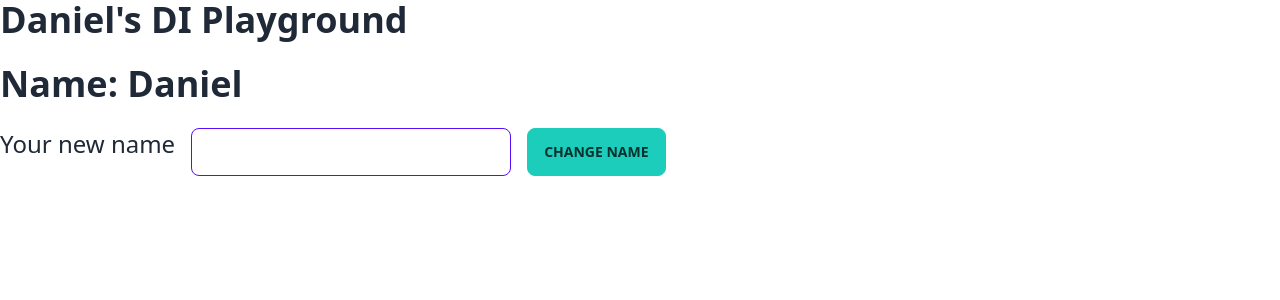
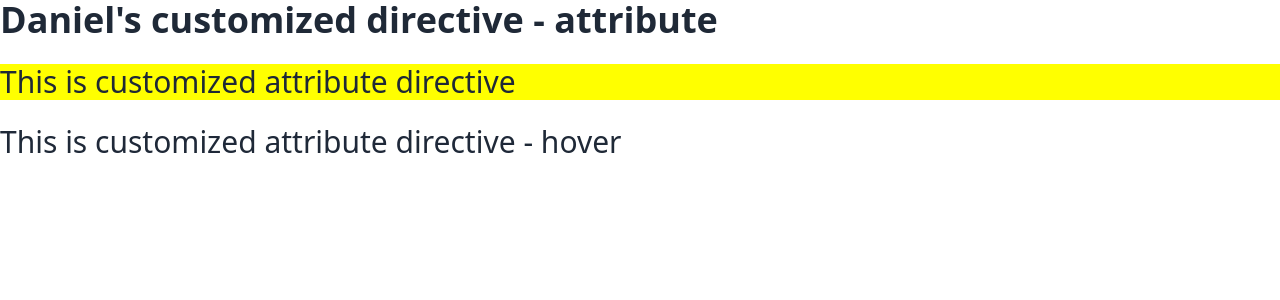
Before and after one commit to zjian107-su/Angular-Akasha1729, an Angular app: page / in a window 1280 px wide. Shown: the top 300 px of the page. Built offline with nearby package versions, Linux system fonts and the light colour scheme.

Commit message:
✨ update: exercise checkpoint - customized attribute directive - hover

```diff
--- a/src/app/app.component.html
+++ b/src/app/app.component.html
@@ -4,7 +4,11 @@
 <br />
 <app-add-to-list></app-add-to-list> -->
 
+<!-- 08/23/2023 -->
 <!-- <app-counter></app-counter> -->
 <!-- <app-counter-auto-increment></app-counter-auto-increment> -->
 <!-- <app-fibonacci></app-fibonacci>-->
-<app-di-playground></app-di-playground>
+<!-- <app-di-playground></app-di-playground> -->
+
+<!-- 08/24/2023 -->
+<app-custom-attribute-directive></app-custom-attribute-directive>
--- a/src/app/app.module.ts
+++ b/src/app/app.module.ts
@@ -11,6 +11,9 @@ import { CounterComponent } from './components/counter/counter.component';
 import { CounterAutoIncrementComponent } from './components/counter-auto-increment/counter-auto-increment.component';
 import { FibonacciComponent } from './components/fibonacci/fibonacci.component';
 import { DiPlaygroundComponent } from './components/di-playground/di-playground.component';
+import { HighlightDirective } from './directives/highlight.directive';
+import { CustomAttributeDirectiveComponent } from './components/custom-attribute-directive/custom-attribute-directive.component';
+import { HoverHighlighDirective } from './directives/hover-highligh.directive';
 
 @NgModule({
   declarations: [
@@ -22,6 +25,9 @@ import { DiPlaygroundComponent } from './components/di-playground/di-playground.
     CounterAutoIncrementComponent,
     FibonacciComponent,
     DiPlaygroundComponent,
+    HighlightDirective,
+    CustomAttributeDirectiveComponent,
+    HoverHighlighDirective,
   ],
   imports: [BrowserModule, AppRoutingModule, FormsModule],
   providers: [],
--- /dev/null
+++ b/src/app/components/custom-attribute-directive/custom-attribute-directive.component.html
@@ -0,0 +1,6 @@
+<h1>Daniel's customized directive - attribute</h1>
+
+<br />
+<p appHighlight ngClass="text-3xl"> This is customized attribute directive </p>
+<br />
+<p appHoverHighligh ngClass="text-3xl"> This is customized attribute directive - hover </p>
--- a/src/app/components/di-playground/di-playground.component.html
+++ b/src/app/components/di-playground/di-playground.component.html
@@ -1,7 +1,7 @@
 <h1> Daniel's DI Playground </h1>
 <br />
 
-<h1>Name: {{this.myServiceService.name}}</h1>
+<h1>Name: {{this.nameChangeService.name}}</h1>
 
 <br />
 <div class="flex flex-row space-x-4">
--- a/src/app/components/di-playground/di-playground.component.ts
+++ b/src/app/components/di-playground/di-playground.component.ts
@@ -1,5 +1,5 @@
 import { Component } from '@angular/core';
-import { MyServiceService } from 'src/app/services/my-service.service';
+import { NameChangeService} from 'src/app/services/name-change.service';
 
 @Component({
   selector: 'app-di-playground',
@@ -7,12 +7,12 @@ import { MyServiceService } from 'src/app/services/my-service.service';
   styleUrls: ['./di-playground.component.css'],
 })
 export class DiPlaygroundComponent {
-  constructor(public myServiceService: MyServiceService) {}
+  constructor(public nameChangeService: NameChangeService) {}
   tempName: string = '';
 
   ngOnInit(): void {
     console.log('init Daniel');
-    this.myServiceService.print();
+    this.nameChangeService.print();
   }
 
   componentChangeName(): void {
@@ -20,8 +20,8 @@ export class DiPlaygroundComponent {
       alert("Name can't be empty");
       return;
     }
-    this.myServiceService.changeName(this.tempName);
+    this.nameChangeService.changeName(this.tempName);
     this.tempName = '';
-    this.myServiceService.print();
+    this.nameChangeService.print();
   }
 }
--- /dev/null
+++ b/src/app/directives/highlight.directive.ts
@@ -0,0 +1,10 @@
+import { Directive, ElementRef } from '@angular/core';
+
+@Directive({
+  selector: '[appHighlight]',
+})
+export class HighlightDirective {
+  constructor(private el: ElementRef) {
+    this.el.nativeElement.style.backgroundColor = 'yellow';
+  }
+}
--- /dev/null
+++ b/src/app/directives/hover-highligh.directive.ts
@@ -0,0 +1,20 @@
+import { Directive, ElementRef, HostListener } from '@angular/core';
+
+@Directive({
+  selector: '[appHoverHighligh]',
+})
+export class HoverHighlighDirective {
+  constructor(private el: ElementRef) {}
+
+  @HostListener('mouseenter') onMouseEnter() {
+    this.highlight('green');
+  }
+
+  @HostListener('mouseleave') onMouseLeave() {
+    this.highlight('');
+  }
+
+  private highlight(color: string) {
+    this.el.nativeElement.style.backgroundColor = color;
+  }
+}
--- a/src/app/services/my-service.service.ts
+++ b/src/app/services/name-change.service.ts
@@ -3,7 +3,7 @@ import { Injectable } from '@angular/core';
 @Injectable({
   providedIn: 'root',
 })
-export class MyServiceService {
+export class NameChangeService {
   name: string = 'Daniel';
 
   constructor() {}
```
Also changed, not shown: src/app/components/custom-attribute-directive/custom-attribute-directive.component.ts (added, +10 -0 lines), src/app/components/custom-attribute-directive/custom-attribute-directive.component.css (added).
